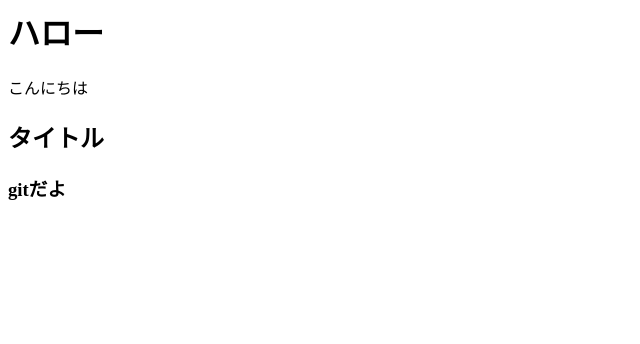
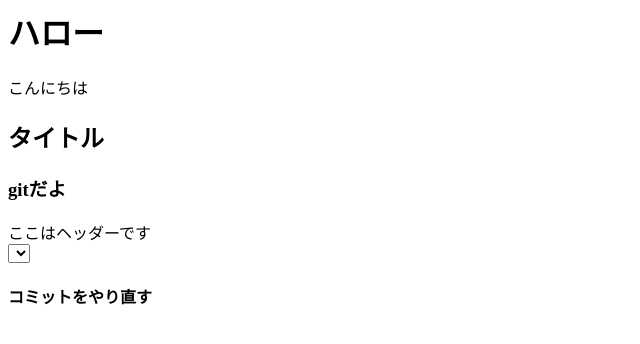
Before and after one commit to shinpei555/introgit, a plain HTML site: page index.html in a window 1280 px wide. Shown: the whole page, without its empty margins (0-640 px from the left). Drawn offline with Linux system fonts and the light colour scheme.

Commit message:
git amendを追記

```diff
--- a/index.html
+++ b/index.html
@@ -2,3 +2,6 @@
 <p>こんにちは</p>
 <h2>タイトル</h2>
 <h3>gitだよ</h3>
+<div class="header">ここはヘッダーです</div>
+<select name="" id="">ここに新しいセクション追加</select>
+<h4>コミットをやり直す</h4>
```
